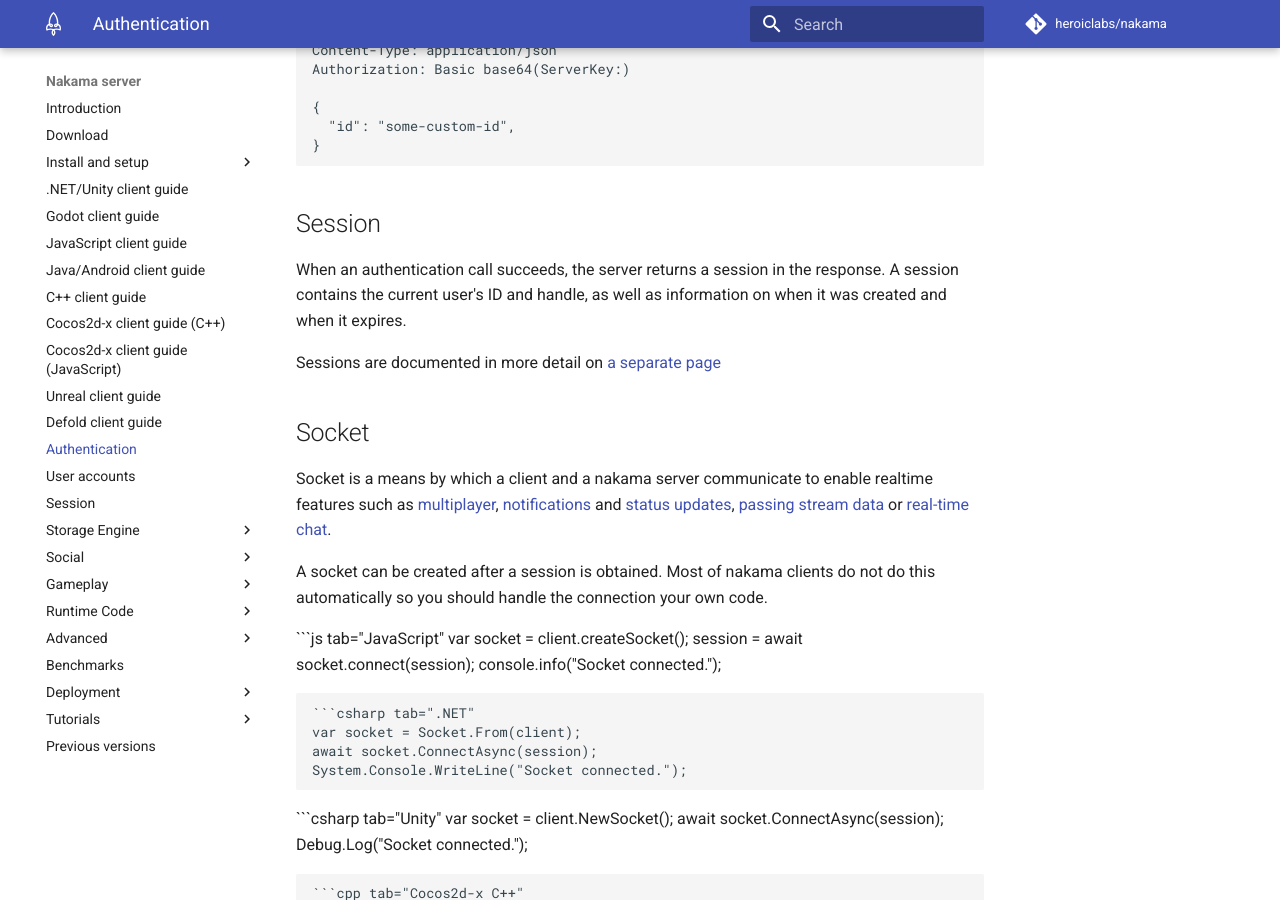
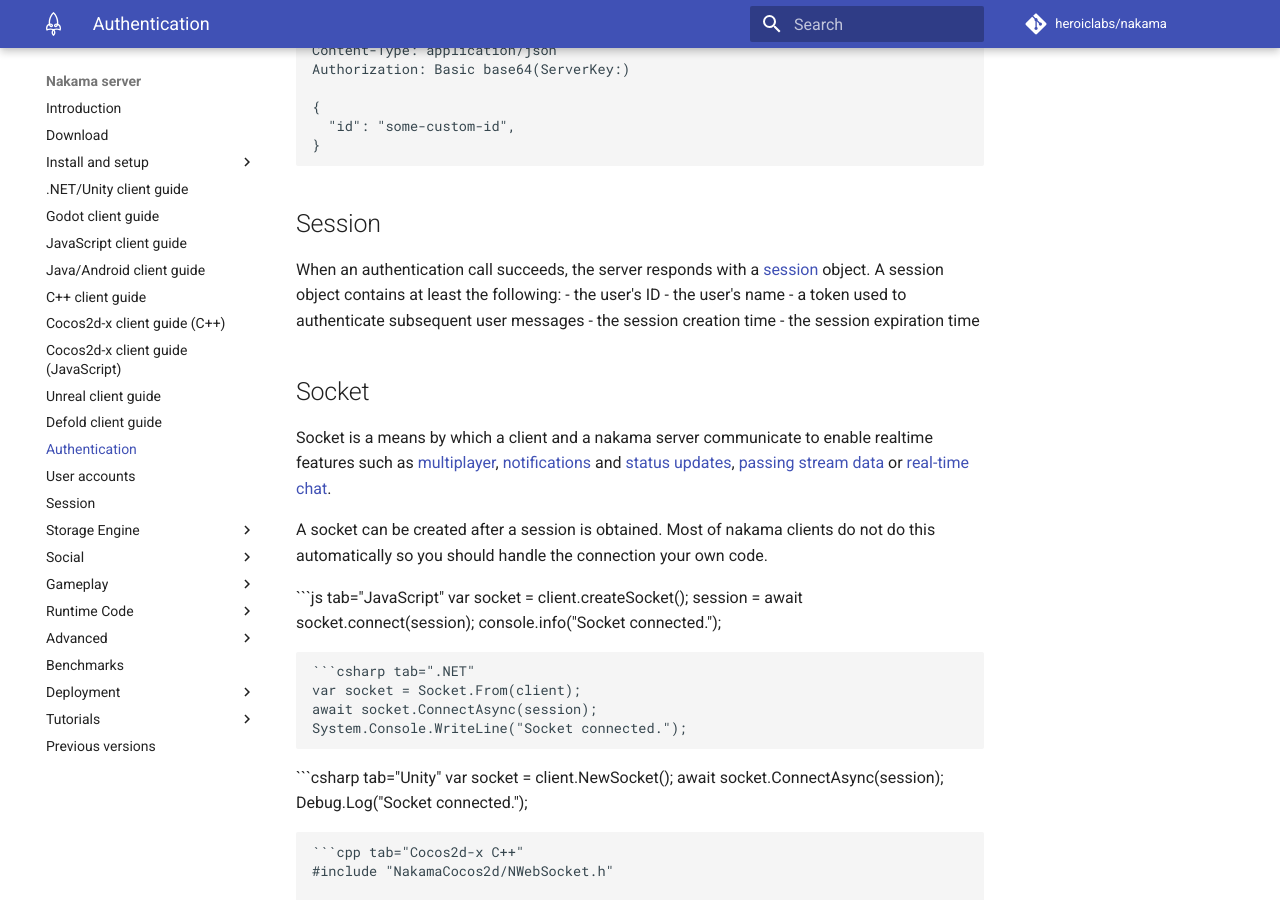
Before and after one commit to heroiclabs/nakama-docs, an MkDocs documentation site: the page built from docs/authentication.md, in a window 1280 px wide and 900 px high, scrolled down 17018 px. Built offline with MkDocs 1.6.1 and Material for MkDocs 9.7.7, drawn with Linux system fonts in a browser that asks for light colours; comment, search, counter and statistics services are not loaded.

Commit message:
improve session summary

```diff
--- a/docs/authentication.md
+++ b/docs/authentication.md
@@ -1033,9 +1033,12 @@
 
 ## Session
 
-When an authentication call succeeds, the server returns a session in the response. A session contains the current user's ID and handle, as well as information on when it was created and when it expires.
-
-Sessions are documented in more detail on [a separate page](/session)
+When an authentication call succeeds, the server responds with a [session](/session) object. A session object contains at least the following:
+- the user's ID
+- the user's name
+- a token used to authenticate subsequent user messages
+- the session creation time
+- the session expiration time
 
 ## Socket
 
```
